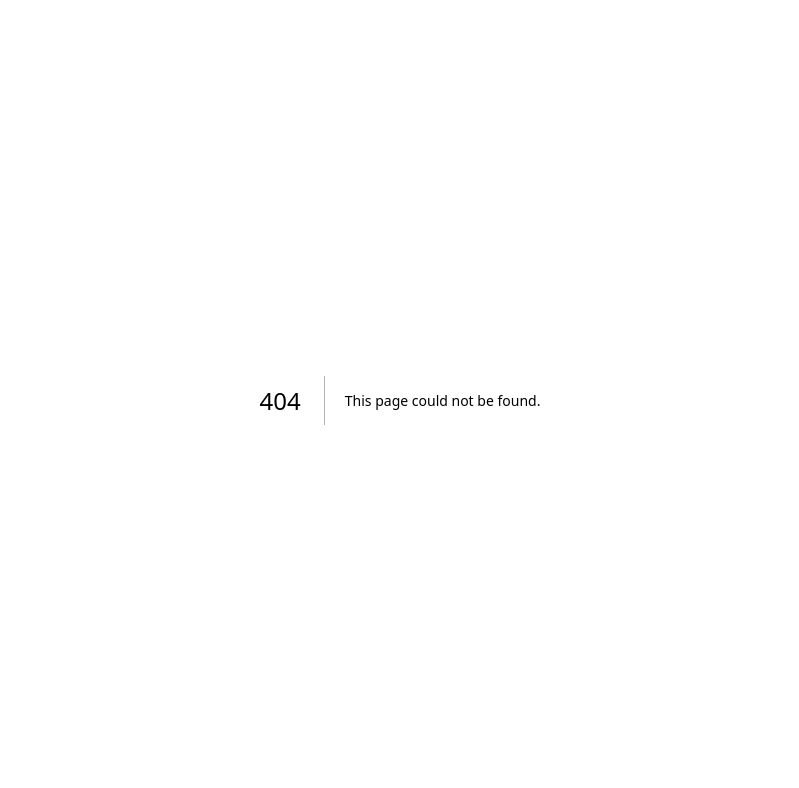
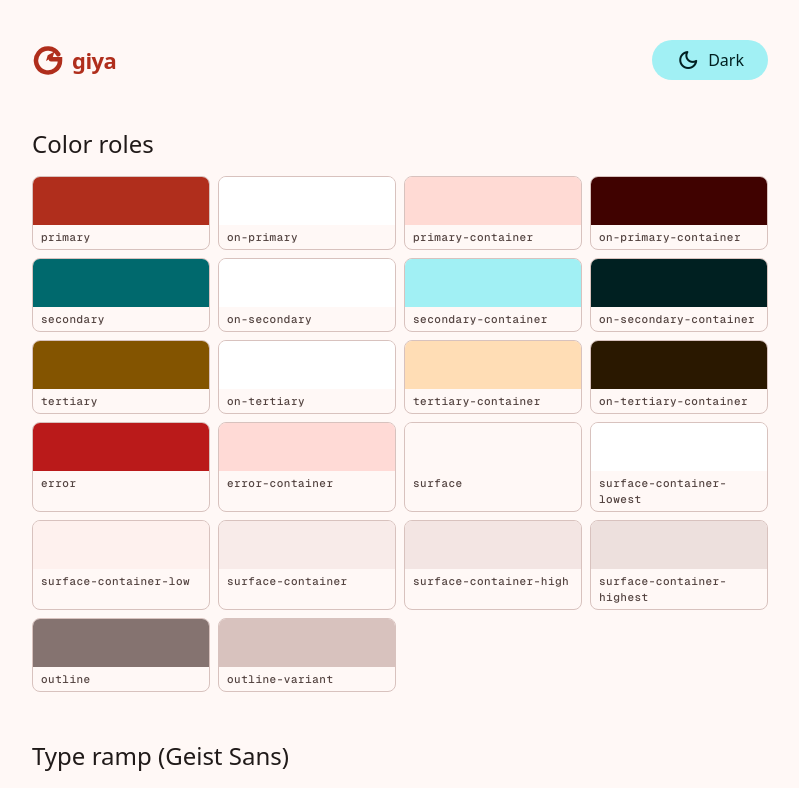
Before and after one commit to chrisraro/Giya-2.0, a Next.js app: page /design in a window 1280 px wide. Before the commit this address had no page. Shown: the top 788 px of the page, without its empty margins (240-1039 px from the left). Built offline with nearby package versions, Linux system fonts and the light colour scheme.

Commit message:
feat(design-system): /design living style guide

```diff
--- /dev/null
+++ b/src/app/design/page.tsx
@@ -0,0 +1,96 @@
+import { Button } from "@/components/ui/button";
+import { Card, CardContent, CardHeader, CardTitle } from "@/components/ui/card";
+import { TextField } from "@/components/ui/text-field";
+import { Chip } from "@/components/ui/chip";
+import { Badge } from "@/components/ui/badge";
+import { Skeleton } from "@/components/ui/skeleton";
+import { Logo } from "@/components/brand/logo";
+import { ThemeToggle } from "@/components/design/theme-toggle";
+
+const COLOR_ROLES = [
+  "primary","on-primary","primary-container","on-primary-container",
+  "secondary","on-secondary","secondary-container","on-secondary-container",
+  "tertiary","on-tertiary","tertiary-container","on-tertiary-container",
+  "error","error-container","surface","surface-container-lowest","surface-container-low",
+  "surface-container","surface-container-high","surface-container-highest",
+  "outline","outline-variant",
+];
+
+const TYPE_RAMP = [
+  ["text-display-l", "Display L"], ["text-display-m", "Display M"], ["text-display-s", "Display S"],
+  ["text-headline-l", "Headline L"], ["text-headline-m", "Headline M"], ["text-headline-s", "Headline S"],
+  ["text-title-l", "Title L"], ["text-title-m", "Title M"], ["text-title-s", "Title S"],
+  ["text-body-l", "Body L"], ["text-body-m", "Body M"], ["text-body-s", "Body S"],
+  ["text-label-l", "Label L"], ["text-label-m", "Label M"], ["text-label-s", "Label S"],
+] as const;
+
+export default function DesignPage() {
+  return (
+    <main className="mx-auto max-w-3xl space-y-12 px-4 py-10">
+      <header className="flex items-center justify-between">
+        <Logo variant="lockup" className="text-primary" />
+        <ThemeToggle />
+      </header>
+
+      <section className="space-y-4">
+        <h2 className="text-headline-s">Color roles</h2>
+        <div className="grid grid-cols-2 gap-2 sm:grid-cols-4">
+          {COLOR_ROLES.map((role) => (
+            <div key={role} className="overflow-hidden rounded-md3-sm border border-outline-variant">
+              <div className="h-12" style={{ background: `var(--md-sys-color-${role})` }} />
+              <p className="px-2 py-1 font-mono text-label-s text-on-surface-variant">{role}</p>
+            </div>
+          ))}
+        </div>
+      </section>
+
+      <section className="space-y-2">
+        <h2 className="text-headline-s">Type ramp (Geist Sans)</h2>
+        {TYPE_RAMP.map(([cls, name]) => (
+          <p key={cls} className={cls}>{name}. Every receipt counts.</p>
+        ))}
+        <p className="font-mono text-body-m">Geist Mono: PHP 1,250.00 = 125 pts</p>
+      </section>
+
+      <section className="space-y-4">
+        <h2 className="text-headline-s">Buttons</h2>
+        <div className="flex flex-wrap gap-3">
+          <Button>Filled</Button>
+          <Button variant="tonal">Tonal</Button>
+          <Button variant="outlined">Outlined</Button>
+          <Button variant="text">Text</Button>
+          <Button variant="elevated">Elevated</Button>
+          <Button size="touch">Touch 48px</Button>
+          <Button disabled>Disabled</Button>
+        </div>
+      </section>
+
+      <section className="grid gap-4 sm:grid-cols-3">
+        {(["filled", "elevated", "outlined"] as const).map((v) => (
+          <Card key={v} variant={v}>
+            <CardHeader><CardTitle>{v} card</CardTitle></CardHeader>
+            <CardContent>Loyalty made simple for every tindahan.</CardContent>
+          </Card>
+        ))}
+      </section>
+
+      <section className="max-w-sm space-y-4">
+        <h2 className="text-headline-s">Text fields</h2>
+        <TextField id="d1" label="Business name" placeholder="Kape Diaria" helperText="As registered with DTI" />
+        <TextField id="d2" label="TIN" errorText="TIN is required" />
+        <TextField id="d3" label="Disabled" disabled placeholder="Not editable" />
+      </section>
+
+      <section className="space-y-4">
+        <h2 className="text-headline-s">Chips, badge, skeleton, stamp</h2>
+        <div className="flex flex-wrap items-center gap-3">
+          <Chip label="Milk tea" selected />
+          <Chip label="Coffee" />
+          <Badge>+120 pts</Badge>
+          <Skeleton className="h-8 w-24" />
+          <Logo variant="stamp" className="text-tertiary" />
+        </div>
+      </section>
+    </main>
+  );
+}
--- /dev/null
+++ b/src/components/design/theme-toggle.tsx
@@ -0,0 +1,20 @@
+"use client";
+
+import { useTheme } from "next-themes";
+import { useEffect, useState } from "react";
+import { Button } from "@/components/ui/button";
+
+export function ThemeToggle() {
+  const { resolvedTheme, setTheme } = useTheme();
+  const [mounted, setMounted] = useState(false);
+  useEffect(() => setMounted(true), []);
+  if (!mounted) return null;
+  return (
+    <Button variant="tonal" onClick={() => setTheme(resolvedTheme === "dark" ? "light" : "dark")}>
+      <span aria-hidden className="material-symbols-rounded">
+        {resolvedTheme === "dark" ? "light_mode" : "dark_mode"}
+      </span>
+      {resolvedTheme === "dark" ? "Light" : "Dark"}
+    </Button>
+  );
+}
```
